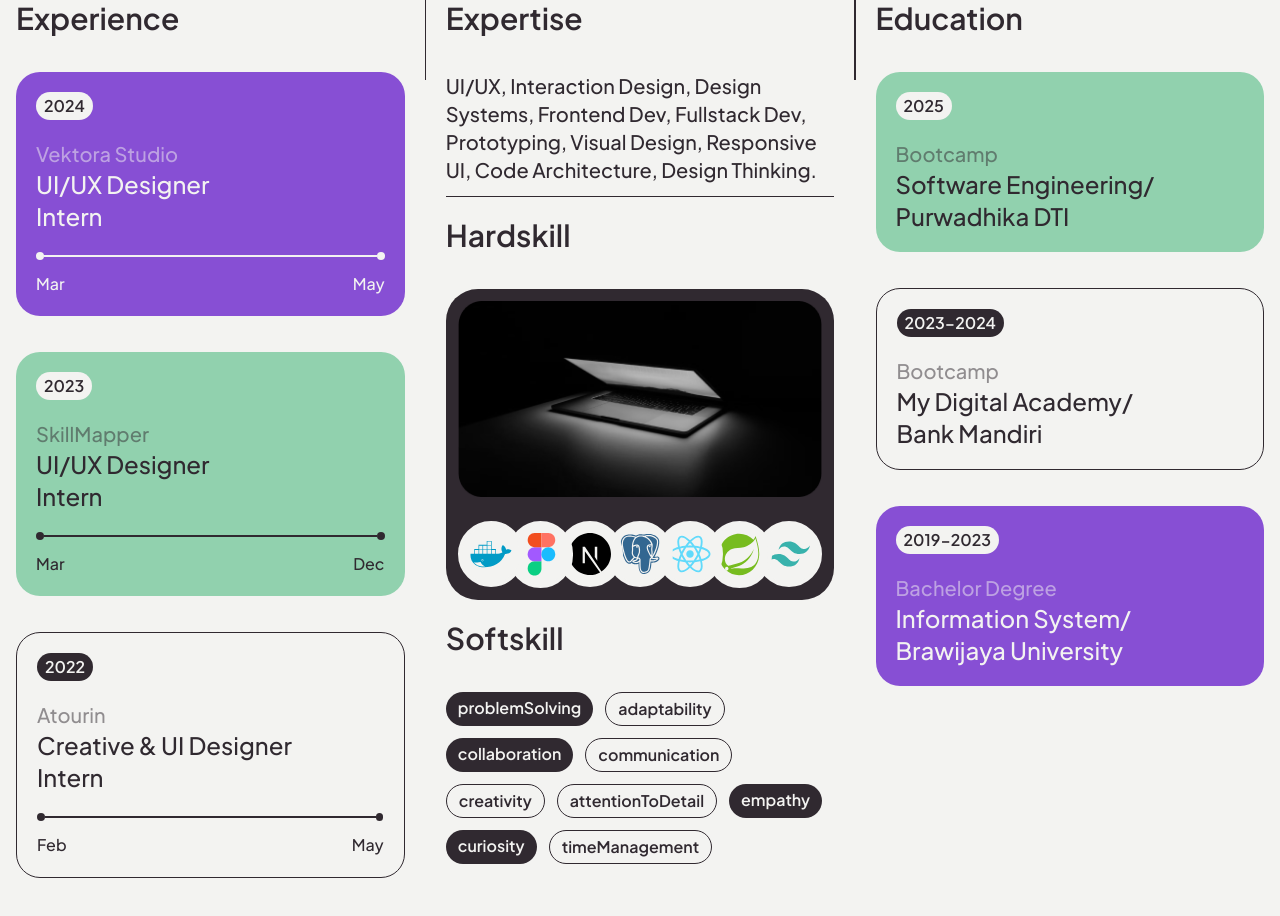
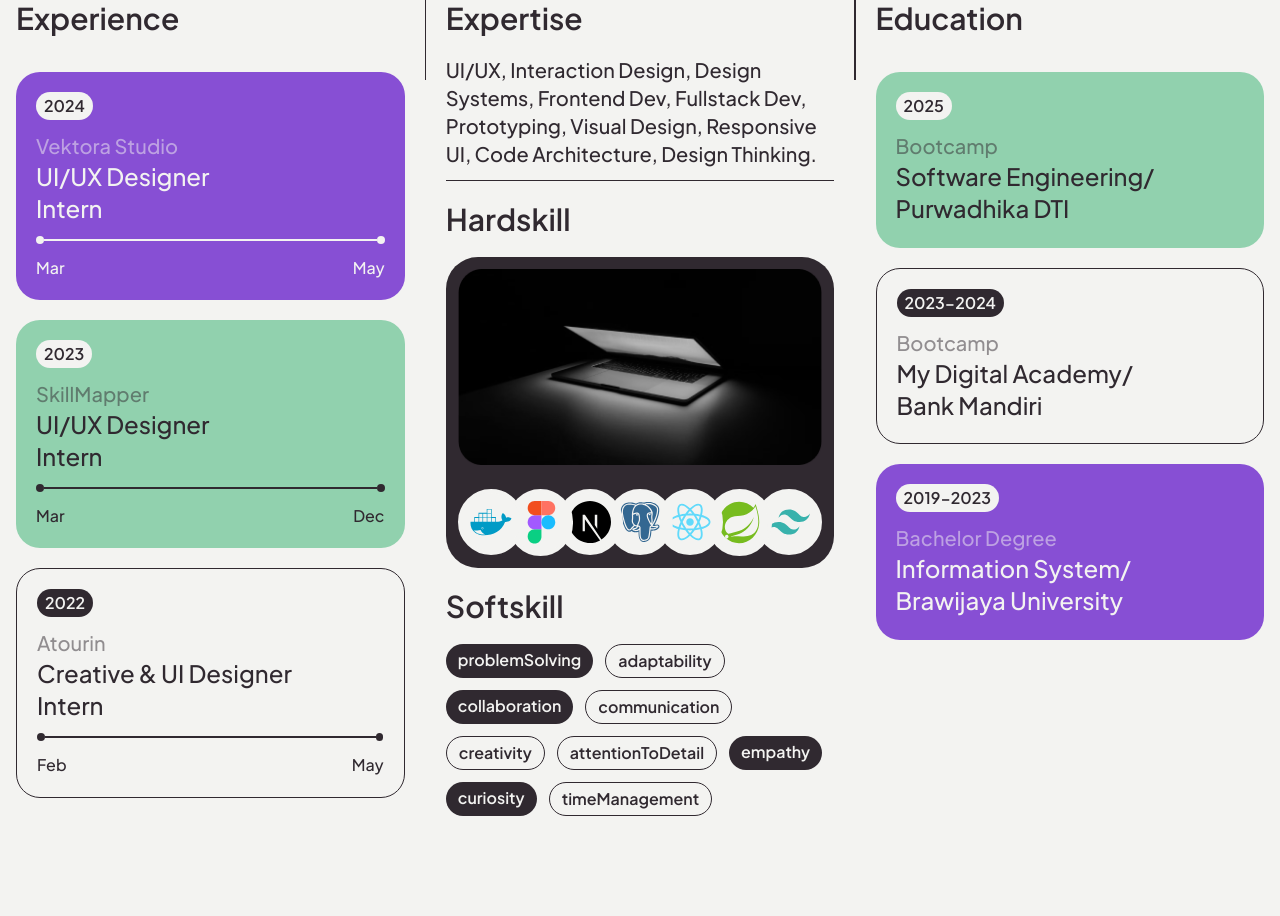
Before and after one commit to adi117/Adisainin, a Next.js app: page /resume in a window 1280 px wide. After the commit the page ends 856 px from the top, so only its background shows below. Built offline with nearby package versions, Linux system fonts and the light colour scheme.

Commit message:
feat: fix resume UI

```diff
--- a/src/app/resume/page.tsx
+++ b/src/app/resume/page.tsx
@@ -10,6 +10,7 @@ import PostgresLogo from '../../../public/postgresql-plain.svg'
 import ReactLogo from '../../../public/react-original.svg'
 import SpringLogo from '../../../public/spring-original.svg'
 import TailwindLogo from '../../../public/tailwindcss-plain.svg'
+import GolangLogo from '../../../public/go-original-wordmark.svg'
 import gsap from 'gsap';
 import { useEffect, useRef } from 'react';
 
@@ -21,6 +22,15 @@ const techLogos = [
   { src: ReactLogo, alt: "React" },
   { src: SpringLogo, alt: "Spring" },
   { src: TailwindLogo, alt: "Tailwind CSS" }
+];
+
+const purwadhikaEdu = [
+  { src: DockerLogo, alt: "Docker" },
+  { src: NextJsLogo, alt: "Next.js" },
+  { src: PostgresLogo, alt: "PostgreSQL" },
+  { src: SpringLogo, alt: "Spring" },
+  { src: TailwindLogo, alt: "Tailwind CSS" },
+  { src: GolangLogo, alt: "Golang Logo"}
 ];
 
 const ResumePage = () => {
@@ -98,8 +108,8 @@ const ResumePage = () => {
     <div className="px-4 flex w-full justify-between gap-5 overflow-hidden">
       <div ref={leftRef} className="w-full">
         <Section title='Experience'>
-          <div className='flex flex-col gap-9 overflow-y-scroll max-h-full pb-10 hide-scrollbar'>
-            <div className="card w-full bg-[#874FD4] flex flex-col gap-5 p-5 rounded-3xl transition-shadow duration-200">
+          <div className='flex flex-col gap-5 overflow-y-scroll max-h-full pb-10 hide-scrollbar'>
+            <div className="card w-full bg-[#874FD4] flex flex-col gap-3 p-5 rounded-3xl transition-shadow duration-200">
               <p className='text-foreground bg-background font-semibold px-2 py-0.5 rounded-full w-fit'>2024</p>
               <div className='flex flex-col text-background font-medium'>
                 <p className='text-xl opacity-50'>Vektora Studio</p>
@@ -121,7 +131,7 @@ const ResumePage = () => {
                 </div>
               </div>
             </div>
-            <div className="card w-full bg-[#91D1AE] flex flex-col gap-5 p-5 rounded-3xl transition-shadow duration-200">
+            <div className="card w-full bg-[#91D1AE] flex flex-col gap-3 p-5 rounded-3xl transition-shadow duration-200">
               <p className='text-foreground bg-background font-semibold px-2 py-0.5 rounded-full w-fit'>2023</p>
               <div className='flex flex-col text-foreground font-medium'>
                 <p className='text-xl opacity-50'>SkillMapper</p>
@@ -143,7 +153,7 @@ const ResumePage = () => {
                 </div>
               </div>
             </div>
-            <div className="card border-[1px] border-solid border-foreground w-full bg-transparent flex flex-col gap-5 p-5 rounded-3xl transition-shadow duration-200">
+            <div className="card border-[1px] border-solid border-foreground w-full bg-transparent flex flex-col gap-3 p-5 rounded-3xl transition-shadow duration-200">
               <p className='text-background bg-foreground font-semibold px-2 py-0.5 rounded-full w-fit'>2022</p>
               <div className='flex flex-col text-foreground font-medium'>
                 <p className='text-xl opacity-50'>Atourin</p>
@@ -173,11 +183,11 @@ const ResumePage = () => {
       <div ref={leftLine} className='h-full w-1 bg-foreground py-10' />
 
       <div ref={centerRef} className='w-full h-full overflow-y-scroll max-h-full hide-scrollbar pb-10'>
-        <div className="flex flex-col gap-9 h-fit mb-5">
+        <div className="flex flex-col gap-5 h-fit mb-5">
           <h2 className="card text-3xl font-semibold shrink-0">Expertise</h2>
           <p className='card font-medium text-xl pb-3 border-b-[1px] border-solid border-foreground'>UI/UX, Interaction Design, Design Systems, Frontend Dev, Fullstack Dev, Prototyping, Visual Design, Responsive UI, Code Architecture, Design Thinking.</p>
         </div>
-        <div className="flex flex-col gap-9 h-fit mb-5">
+        <div className="flex flex-col gap-5 h-fit mb-5">
           <h2 className="card text-3xl font-semibold shrink-0">Hardskill</h2>
           <div className='card flex flex-col gap-6 p-3 rounded-4xl bg-foreground'>
             <Image
@@ -206,7 +216,7 @@ const ResumePage = () => {
             </div>
           </div>
         </div>
-        <div className="flex flex-col gap-9 h-fit">
+        <div className="flex flex-col gap-5 h-fit">
           <h2 className="card text-3xl font-semibold shrink-0">Softskill</h2>
           <div>
             <div className='flex flex-wrap gap-3'>
@@ -227,19 +237,53 @@ const ResumePage = () => {
       <div ref={rightLine} className='h-full w-1 bg-foreground py-10' />
       <div ref={rightRef} className="w-full">
         <Section title='Education'>
-          <div className='flex flex-col gap-9 overflow-y-scroll max-h-full pb-10 hide-scrollbar'>
-            <div className="card w-full bg-[#91D1AE] flex flex-col gap-5 p-5 rounded-3xl transition-shadow duration-200">
-              <p className='text-foreground bg-background font-semibold px-2 py-0.5 rounded-full w-fit'>2025</p>
-              <div className='flex flex-col text-foreground font-medium'>
-                <p className='text-xl opacity-50'>Bootcamp</p>
-                <p className='text-2xl'>
+          <div className='flex flex-col gap-5 overflow-y-scroll max-h-full pb-10 hide-scrollbar'>
+            <div className="card group w-full bg-[#91D1AE] flex flex-col gap-3 p-5 rounded-3xl max-h-44 hover:max-h-[9999px] transition-[max-height,shadow] duration-[600ms] ease-[cubic-bezier(0.4,0,0.2,1)]">
+              <p className="text-foreground bg-background font-semibold px-2 py-0.5 rounded-full w-fit">
+                2025
+              </p>
+
+              <div className="flex flex-col text-foreground font-medium">
+                <p className="text-xl opacity-50">Bootcamp</p>
+                <p className="text-2xl">
                   Software Engineering/
                   <br />
                   Purwadhika DTI
                 </p>
               </div>
+
+              <div className="opacity-0 translate-y-5 group-hover:opacity-100 group-hover:translate-y-0 transition-all duration-700 ease-[cubic-bezier(0.4,0,0.2,1)] mt-3 space-y-2 h-fit">
+                <p className="text-foreground/80">
+                  Completed an intensive Software Engineering Bootcamp at Purwadhika Digital Technology School, specializing in full-stack web development using <strong>React, Next.js, Java Spring Boot,</strong> and <strong>PostgreSQL</strong>.
+                </p>
+                <ul className="list-disc list-inside text-foreground/70 text-sm">
+                  <li>Developed and deployed scalable full-stack web applications following system design principles</li>
+                  <li>Built RESTful APIs, implemented caching with Redis, and integrated Grafana for performance monitoring</li>
+                  <li>Utilized Docker for containerized deployment and Git + Agile for team collaboration</li>
+                  <li>Enhanced backend expertise through Golang and GraphQL</li>
+                </ul>
+                <div className="flex items-center mt-5">
+                  {purwadhikaEdu.map((tech, index) => (
+                    <div
+                      key={index}
+                      className={`p-1 bg-background rounded-full border-1 border-background -ml-2.5 ${index === 0 ? "ml-0" : ""
+                        }`}
+                      style={{ zIndex: techLogos.length - index }}
+                    >
+                      <Image
+                        src={tech.src}
+                        alt={tech.alt}
+                        width={24}
+                        height={24}
+                        className='text-white'
+                      />
+                    </div>
+                  ))}
+                </div>
+              </div>
             </div>
-            <div className="card border-[1px] border-solid border-foreground w-full bg-transparent flex flex-col gap-5 p-5 rounded-3xl transition-shadow duration-200">
+
+            <div className="card group w-full border border-foreground bg-transparent flex flex-col gap-3 p-5 rounded-3xl max-h-44 hover:max-h-[9999px] transition-[max-height,shadow] duration-[600ms] ease-[cubic-bezier(0.4,0,0.2,1)]">
               <p className='text-background bg-foreground font-semibold px-2 py-0.5 rounded-full w-fit'>2023-2024</p>
               <div className='flex flex-col text-foreground font-medium'>
                 <p className='text-xl opacity-50'>Bootcamp</p>
@@ -249,16 +293,39 @@ const ResumePage = () => {
                   Bank Mandiri
                 </p>
               </div>
+
+              <div className="opacity-0 translate-y-5 group-hover:opacity-100 group-hover:translate-y-0 transition-all duration-700 ease-[cubic-bezier(0.4,0,0.2,1)] mt-3 space-y-2 h-fit">
+                <p className="text-foreground/80">
+                  Focused on data analytics, dashboard development, and mobile app creation using OutSystems. Gained hands-on experience in Python for data processing, low-code development, and data-driven problem solving
+                </p>
+                <ul className="list-disc list-inside text-foreground/70 text-sm">
+                  <li>Gained hands-on experience in data analytics, building interactive dashboards, and performing data visualization using Python</li>
+                  <li>Developed mobile applications using OutSystems, applying low-code development principles to solve real business challenges</li>
+                  <li>Deployed projects to production</li>
+                </ul>
+              </div>
             </div>
-            <div className="card w-full bg-[#874FD4] flex flex-col gap-5 p-5 rounded-3xl transition-shadow duration-200">
+
+            <div className="card group w-full bg-[#874FD4] flex flex-col gap-3 p-5 rounded-3xl max-h-44 hover:max-h-[9999px] transition-[max-height,shadow] duration-[600ms] ease-[cubic-bezier(0.4,0,0.2,1)]">
               <p className='text-foreground bg-background font-semibold px-2 py-0.5 rounded-full w-fit'>2019-2023</p>
               <div className='flex flex-col text-background font-medium'>
-                <p className='text-xl opacity-50'>Bachelor Degree</p>
-                <p className='text-2xl'>
+                <p className='text-xl text-background/50'>Bachelor Degree</p>
+                <p className='text-2xl text-background'>
                   Information System/
                   <br />
                   Brawijaya University
                 </p>
+              </div>
+
+              <div className="opacity-0 translate-y-5 group-hover:opacity-100 group-hover:translate-y-0 transition-all duration-700 ease-[cubic-bezier(0.4,0,0.2,1)] mt-3 space-y-2 h-fit">
+                <p className="text-background/70">
+                  Completed a Bachelor’s Degree in Information Systems at Universitas Brawijaya, focusing on system design, data modeling, and software development methodologies.
+                </p>
+                <ul className="list-disc list-inside text-background/60 text-sm">
+                  <li>Cumulative GPA: 3.71 / 4.00</li>
+                  <li>Completed the KMMI Program on Data Mining with Python (Ministry of Education) with a final grade of A</li>
+                  <li>Developed strong technical foundations in system design, covering PRD creation, database schema design (ERD), sequence diagrams, system requirement analysis, and data modeling</li>
+                </ul>
               </div>
             </div>
           </div>
```
Also changed, not shown: public/go-original-wordmark.svg (added).
